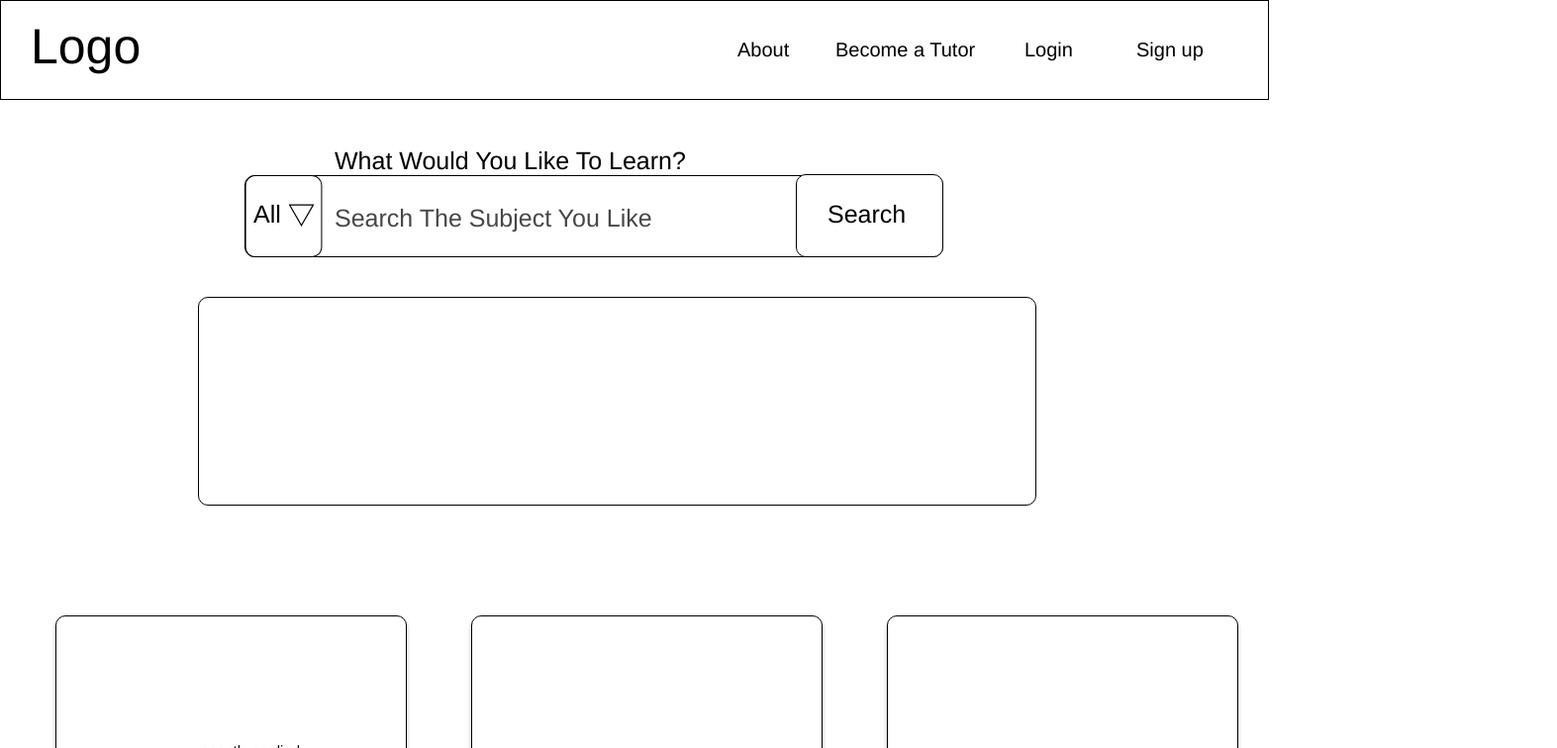
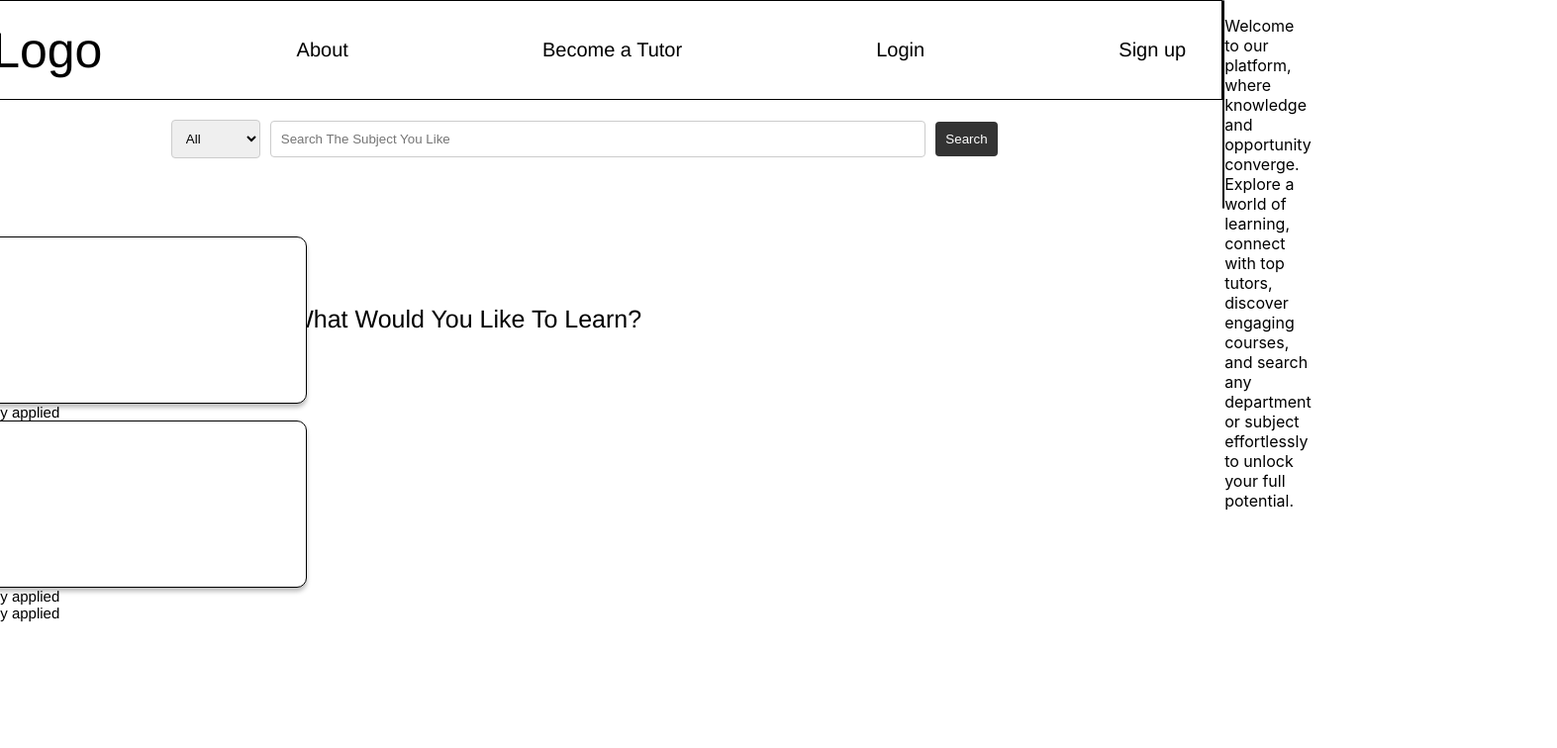
Before and after one commit to csc648-03-fa23-team01/csc648-03-fa23-team01-frontend, a React (Create React App) app in the folder my-react-app/: page /home in a window 1280 px wide. Shown: the top 756 px of the page at 99% size, 1573 px wide, since content can reach past the window. Built offline with nearby package versions, Linux system fonts and the light colour scheme.

Commit message:
WIP fixed homepage search bar

```diff
--- a/my-react-app/package.json
+++ b/my-react-app/package.json
@@ -16,7 +16,7 @@
     "react-dom": "^18.2.0",
     "react-helmet-async": "^1.3.0",
     "react-redux": "^8.1.3",
-    "react-router-dom": "^6.4.0",
+    "react-router-dom": "^6.17.0",
     "react-scripts": "5.0.1",
     "react-spring": "^9.5.5",
     "styled-components": "^6.1.0",
--- a/my-react-app/src/actions/tutorAction.jsx
+++ b/my-react-app/src/actions/tutorAction.jsx
@@ -23,6 +23,7 @@ const searchFailure = (error) => ({
 // Async Action: Fetch search results from an API
 export const searchAsync = (query) => async (dispatch) => {
   // Dispatch a request action to indicate the start of the API call
+  console.log("searchAsync1");
   dispatch(searchRequest());
   console.log("searchAsync");
   try {
--- a/my-react-app/src/components/HomePage.jsx
+++ b/my-react-app/src/components/HomePage.jsx
@@ -1,6 +1,8 @@
 import React, { useState } from 'react';
 import { useSelector, useDispatch } from 'react-redux';
 import styled from 'styled-components';
+import NavBar from './NavBar';
+import SearchBar from './SearchBar';
 import image1 from '../assets/images/Polygon1.svg';
 import image2 from '../assets/images/Rectangle46.svg';
 import { connect } from 'react-redux';
@@ -26,7 +28,7 @@ const StyledHomePage = styled.div`
     border-color: #000000;
     height: 99px;
     left: 0;
-    position: absolute;
+    position: relative;
     top: 0;
     width: 1280px;
   }
@@ -39,7 +41,7 @@ const StyledHomePage = styled.div`
     left: 843px;
     letter-spacing: 0;
     line-height: normal;
-    position: absolute;
+    position: relative;
     top: 38px;
     white-space: nowrap;
   }
@@ -52,7 +54,7 @@ const StyledHomePage = styled.div`
     left: 1147px;
     letter-spacing: 0;
     line-height: normal;
-    position: absolute;
+    position: relative;
     top: 38px;
     white-space: nowrap;
   }
@@ -65,7 +67,7 @@ const StyledHomePage = styled.div`
     left: 744px;
     letter-spacing: 0;
     line-height: normal;
-    position: absolute;
+    position: relative;
     top: 38px;
     white-space: nowrap;
   }
@@ -78,7 +80,7 @@ const StyledHomePage = styled.div`
     left: 30px;
     letter-spacing: 0;
     line-height: normal;
-    position: absolute;
+    position: relative;
     top: 17px;
   }
 
@@ -90,7 +92,7 @@ const StyledHomePage = styled.div`
     left: 1034px;
     letter-spacing: 0;
     line-height: normal;
-    position: absolute;
+    position: relative;
     top: 38px;
     white-space: nowrap;
   }
@@ -98,7 +100,7 @@ const StyledHomePage = styled.div`
   & .overlap-group {
     height: 82px;
     left: 247px;
-    position: absolute;
+    position: relative;
     top: 176px;
     width: 704px;
   }
@@ -110,7 +112,7 @@ const StyledHomePage = styled.div`
     border-radius: 10px;
     height: 81px;
     left: 0;
-    position: absolute;
+    position: relative;
     top: 1px;
     width: 704px;
   }
@@ -123,7 +125,7 @@ const StyledHomePage = styled.div`
     left: 91px;
     letter-spacing: 0;
     line-height: normal;
-    position: absolute;
+    position: relative;
     top: 5px;
     white-space: nowrap;
   }
@@ -135,7 +137,7 @@ const StyledHomePage = styled.div`
     border-radius: 10px;
     height: 82px;
     left: 557px;
-    position: absolute;
+    position: relative;
     top: 0;
     width: 147px;
   }
@@ -148,7 +150,7 @@ const StyledHomePage = styled.div`
     left: 589px;
     letter-spacing: 0;
     line-height: normal;
-    position: absolute;
+    position: relative;
     top: 26px;
     white-space: nowrap;
   }
@@ -156,7 +158,7 @@ const StyledHomePage = styled.div`
   & .img {
     height: 23px;
     left: 41px;
-    position: absolute;
+    position: relative;
     top: 30px;
     width: 33px;
   }
@@ -169,7 +171,7 @@ const StyledHomePage = styled.div`
     left: 9px;
     letter-spacing: 0;
     line-height: normal;
-    position: absolute;
+    position: relative;
     top: 26px;
     white-space: nowrap;
   }
@@ -177,7 +179,7 @@ const StyledHomePage = styled.div`
   & .polygon {
     height: 83px;
     left: -71px;
-    position: absolute;
+    position: relative;
     top: 1px;
     width: 221px;
   }
@@ -190,7 +192,7 @@ const StyledHomePage = styled.div`
     left: 338px;
     letter-spacing: 0;
     line-height: normal;
-    position: absolute;
+    position: relative;
     top: 123px;
     white-space: nowrap;
   }
@@ -198,7 +200,7 @@ const StyledHomePage = styled.div`
   & .overlap {
     height: 168px;
     left: 56px;
-    position: absolute;
+    position: relative;
     top: 622px;
     width: 353px;
   }
@@ -211,7 +213,7 @@ const StyledHomePage = styled.div`
     box-shadow: 0px 4px 4px #00000040;
     height: 167px;
     left: 0;
-    position: absolute;
+    position: relative;
     top: 0;
     width: 353px;
   }
@@ -220,7 +222,7 @@ const StyledHomePage = styled.div`
     height: 165px;
     left: 5px;
     object-fit: cover;
-    position: absolute;
+    position: relative;
     top: 3px;
     width: 344px;
   }
@@ -229,7 +231,7 @@ const StyledHomePage = styled.div`
     height: 159px;
     left: 3px;
     object-fit: cover;
-    position: absolute;
+    position: relative;
     top: 2px;
     width: 346px;
   }
@@ -242,7 +244,6 @@ const StyledHomePage = styled.div`
     left: 142px;
     letter-spacing: 0;
     line-height: normal;
-    position: absolute;
     top: 128px;
     white-space: nowrap;
   }
@@ -250,7 +251,6 @@ const StyledHomePage = styled.div`
   & .overlap-2 {
     height: 169px;
     left: 476px;
-    position: absolute;
     top: 620px;
     width: 353px;
   }
@@ -263,7 +263,6 @@ const StyledHomePage = styled.div`
     box-shadow: 0px 4px 4px #00000040;
     height: 167px;
     left: 0;
-    position: absolute;
     top: 2px;
     width: 353px;
   }
@@ -272,7 +271,6 @@ const StyledHomePage = styled.div`
     height: 164px;
     left: 0;
     object-fit: cover;
-    position: absolute;
     top: 0;
     width: 352px;
   }
@@ -281,7 +279,6 @@ const StyledHomePage = styled.div`
     height: 156px;
     left: 5px;
     object-fit: cover;
-    position: absolute;
     top: 7px;
     width: 347px;
   }
@@ -294,7 +291,6 @@ const StyledHomePage = styled.div`
     left: 140px;
     letter-spacing: 0;
     line-height: normal;
-    position: absolute;
     top: 138px;
     white-space: nowrap;
   }
@@ -307,7 +303,6 @@ const StyledHomePage = styled.div`
     box-shadow: 0px 4px 4px #00000040;
     height: 167px;
     left: 896px;
-    position: absolute;
     top: 622px;
     width: 353px;
   }
@@ -316,7 +311,6 @@ const StyledHomePage = styled.div`
     height: 160px;
     left: -1px;
     object-fit: cover;
-    position: absolute;
     top: 1px;
     width: 348px;
   }
@@ -325,7 +319,6 @@ const StyledHomePage = styled.div`
     height: 162px;
     left: 0;
     object-fit: cover;
-    position: absolute;
     top: 4px;
     width: 347px;
   }
@@ -338,7 +331,6 @@ const StyledHomePage = styled.div`
     left: 162px;
     letter-spacing: 0;
     line-height: normal;
-    position: absolute;
     top: 131px;
     white-space: nowrap;
   }
@@ -349,7 +341,6 @@ const StyledHomePage = styled.div`
     border-radius: 10px;
     height: 209px;
     left: 200px;
-    position: absolute;
     top: 300px;
     width: 845px;
     }
@@ -361,7 +352,6 @@ const StyledHomePage = styled.div`
       left: 21px;
       letter-spacing: 0;
       line-height: normal;
-      position: absolute;
       top: 0;
       width: 850px;
       }
@@ -372,58 +362,38 @@ export const HomePage = ({ tutors_data, tutors_loading, tutors_error }) => {
   const results = useSelector(state => state.results);
   const dispatch = useDispatch();
 
-  const handleSearch = () => {
-    dispatch(searchAsync("Physics"));
+  const handleSearch = (query) => {
+    dispatch(searchAsync(query));
   };
-
 
 
   return (
     <StyledHomePage>
       <div className="div">
-        <div className="navbar">
-          <div className="text-wrapper">Become a Tutor</div>
-          <div className="text-wrapper-2">Sign up</div>
-          <div className="text-wrapper-3">About</div>
-          <div className="text-wrapper-4">Logo</div>
-          <div className="text-wrapper-5">Login</div>
+        <div>
+        <NavBar/>
+        <SearchBar isHomePage={true}/>
         </div>
-        <div className="overlap-group">
-          <div className="rectangle" />
-          <p className="p">Search The Subject You Like</p>
-          <div className="rectangle-2" />
-          <div className="text-wrapper-6">Search</div>
-          <img className="polygon" alt="Polygon" src={image2} />
-          <div className="text-wrapper-7">All</div>
-          <img className="img" alt="Rectangle" src={image1} />
-        </div>
+
         <p className="text-wrapper-8">What Would You Like To Learn?</p>
-        <div className="overlap">
           <div className="rectangle-3" />
           {/* <img className="line" alt="Line" src="line-1.svg" /> */}
           {/* <img className="line-2" alt="Line" src="line-2.svg" /> */}
           <div className="text-wrapper-9">recently applied</div>
-        </div>
-        <div className="overlap-2">
           <div className="rectangle-4" />
           {/* <img className="line-3" alt="Line" src="line-3.svg" /> */}
           {/* <img className="line-4" alt="Line" src="line-4.svg" /> */}
           <div className="text-wrapper-10">recently applied</div>
-        </div>
-        <div className="overlap-3">
           {/* <img className="line-5" alt="Line" src="line-5.svg" /> */}
           {/* <img className="line-6" alt="Line" src="line-6.svg" /> */}
           <div className="text-wrapper-11">recently applied</div>
         </div>
-        <div className="overlap-4">
         <div className="rectangle-5" />
           <p className="text-wrapper-12">
           Welcome to our platform, where knowledge and opportunity converge. Explore a world of learning, connect with
           top tutors, discover engaging courses, and search any department or subject effortlessly to unlock your full
           potential.
           </p>
-        </div>
-      </div>
     </StyledHomePage>
   );
 };
--- a/my-react-app/src/components/ResultPage.jsx
+++ b/my-react-app/src/components/ResultPage.jsx
@@ -5,7 +5,8 @@ import TutorCard from "./TutorCards.jsx";
 import styled from "styled-components";
 import image1 from '../assets/images/Polygon1.svg';
 import image2 from '../assets/images/Rectangle46.svg';
-const StyledresultBar = styled.div`
+
+const StyledResultPage = styled.div`
 .result-page {
   background-color: #ffffff;
   display: flex;
@@ -479,7 +480,7 @@ export const ResultPage = () => {
       <StyledResultPage>
         <div>
         <Navbar />
-          <SearchBar />
+          <SearchBar isHomePage={false} />
         </div>
         <TutorCard
                 registeredUserId="12345"
--- a/my-react-app/src/components/SearchBar.jsx
+++ b/my-react-app/src/components/SearchBar.jsx
@@ -1,5 +1,10 @@
-import React from 'react';
+import React, { useState } from 'react';
+import { useDispatch } from 'react-redux';
+import { useNavigate } from "react-router-dom";
+
 import styled from 'styled-components';
+import { searchAsync } from '../actions/tutorAction';
+
 
 const StyledSearchBar = styled.div`
   display: flex;
@@ -45,7 +50,21 @@ const StyledSearchBar = styled.div`
 
 
 
-const SearchBar = () => {
+
+const SearchBar = ({ isHomePage }) => {
+    const [searchText, setSearchText] = useState('');
+    const dispatch = useDispatch();
+    const navigate = useNavigate();
+
+    const handleSearch =  async () =>{
+        console.log(`Searching for: ${searchText}`);
+        dispatch(searchAsync(searchText));
+        console.log(`Searching complete`);
+        if(isHomePage){
+            navigate("/ResultPage");
+        }
+    };
+
     return (
         <StyledSearchBar className="search-bar">
             <select>
@@ -54,8 +73,12 @@ const SearchBar = () => {
                 <option value="science">Science</option>
                 {/* Add more options if needed */}
             </select>
-            <input type="text" id="queryString" placeholder="Search The Subject You Like" />
-            <button>Search</button>
+            <input
+            type="text"
+            value={searchText}
+            onChange={e => setSearchText(e.target.value)}
+            placeholder="Search The Subject You Like"/>
+            <button onClick={handleSearch}>Search</button>
         </StyledSearchBar>
     );
 }
--- a/my-react-app/src/store/store.js
+++ b/my-react-app/src/store/store.js
@@ -7,4 +7,8 @@ const store = configureStore({
       tutors: tutorReducer,
     },
   });
-export default store;
+
+  export const RootState = store.getState;
+  export const AppDispatch = store.dispatch;
+
+  export default store;
```
Also changed, not shown: 2 other files (tests, documents, lock files or other folders).
